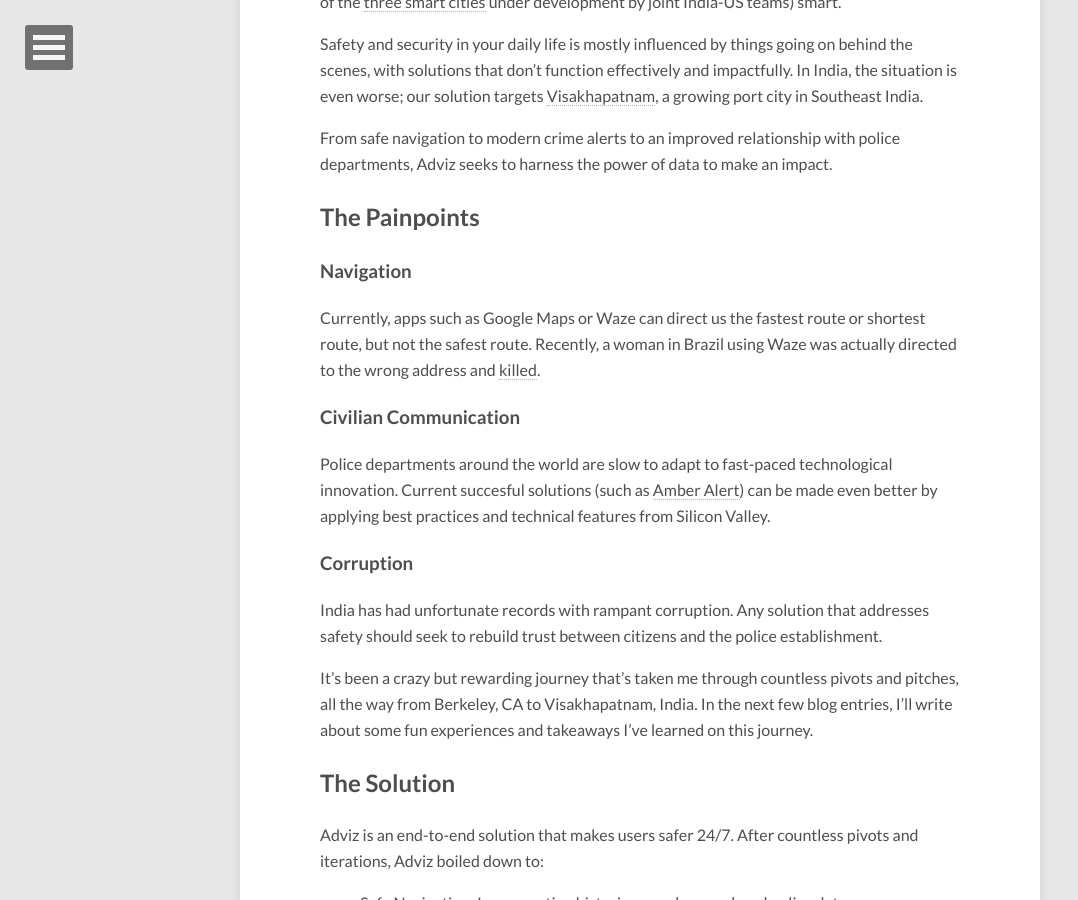
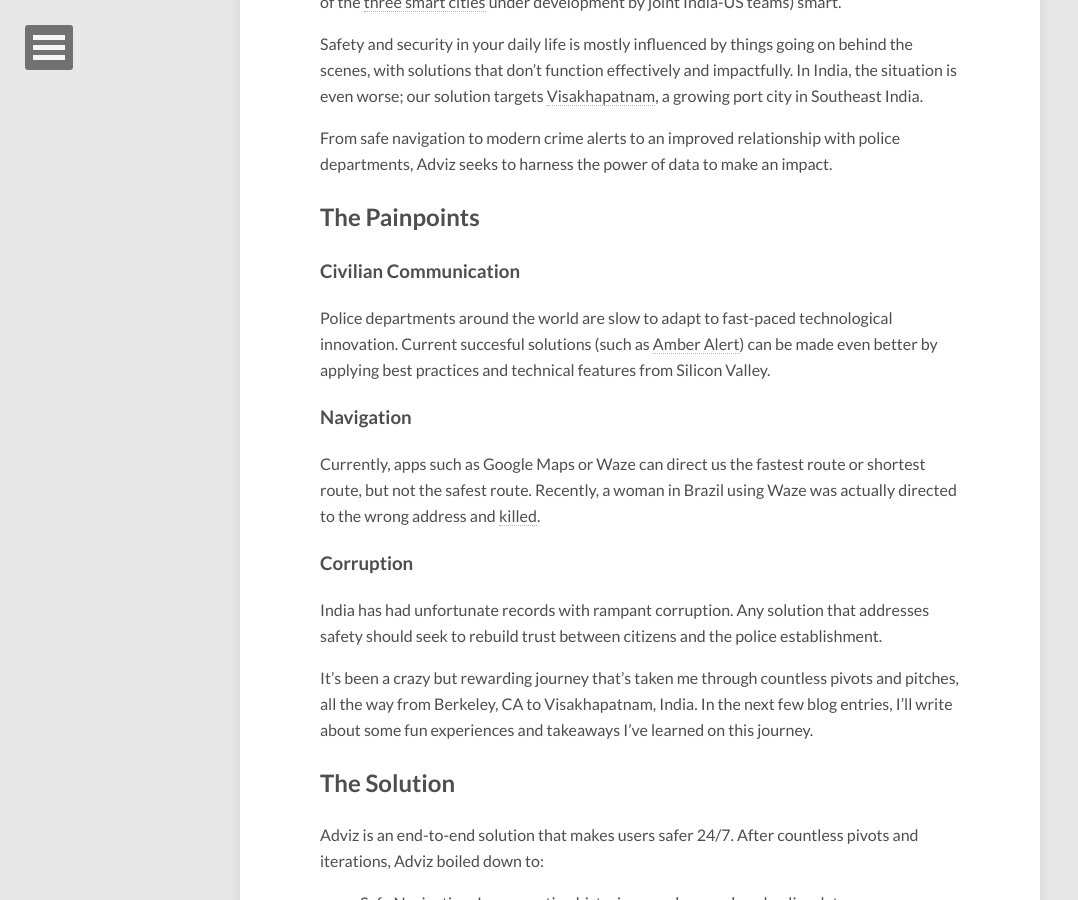
Before and after one commit to txizzle/blog, a Jekyll site: the page built from _posts/2016-01-14-Adviz-Part-1.md, in a window 1280 px wide and 900 px high, scrolled down 1159 px. Shown: the whole window, without its empty margins (0-1078 px from the left). Built offline with Jekyll 4.4.1, drawn with Linux system fonts in a browser that asks for light colours; nearby versions of some CDN libraries.

```diff
--- a/_posts/2016-01-14-Adviz-Part-1.md
+++ b/_posts/2016-01-14-Adviz-Part-1.md
@@ -25,11 +25,11 @@ From safe navigation to modern crime alerts to an improved relationship with pol
 
 ## The Painpoints
 
+### Civilian Communication
+Police departments around the world are slow to adapt to fast-paced technological innovation. Current succesful solutions (such as [Amber Alert]) can be made even better by applying best practices and technical features from Silicon Valley.
+
 ### Navigation
 Currently, apps such as Google Maps or Waze can direct us the fastest route or shortest route, but not the safest route. Recently, a woman in Brazil using Waze was actually directed to the wrong address and [killed].
-
-### Civilian Communication
-Police departments around the world are slow to adapt to fast-paced technological innovation. Current succesful solutions (such as [Amber Alert]) can be made even better by applying best practices and technical features from Silicon Valley.
 
 ### Corruption
 India has had unfortunate records with rampant corruption. Any solution that addresses safety should seek to rebuild trust between citizens and the police establishment.
```
